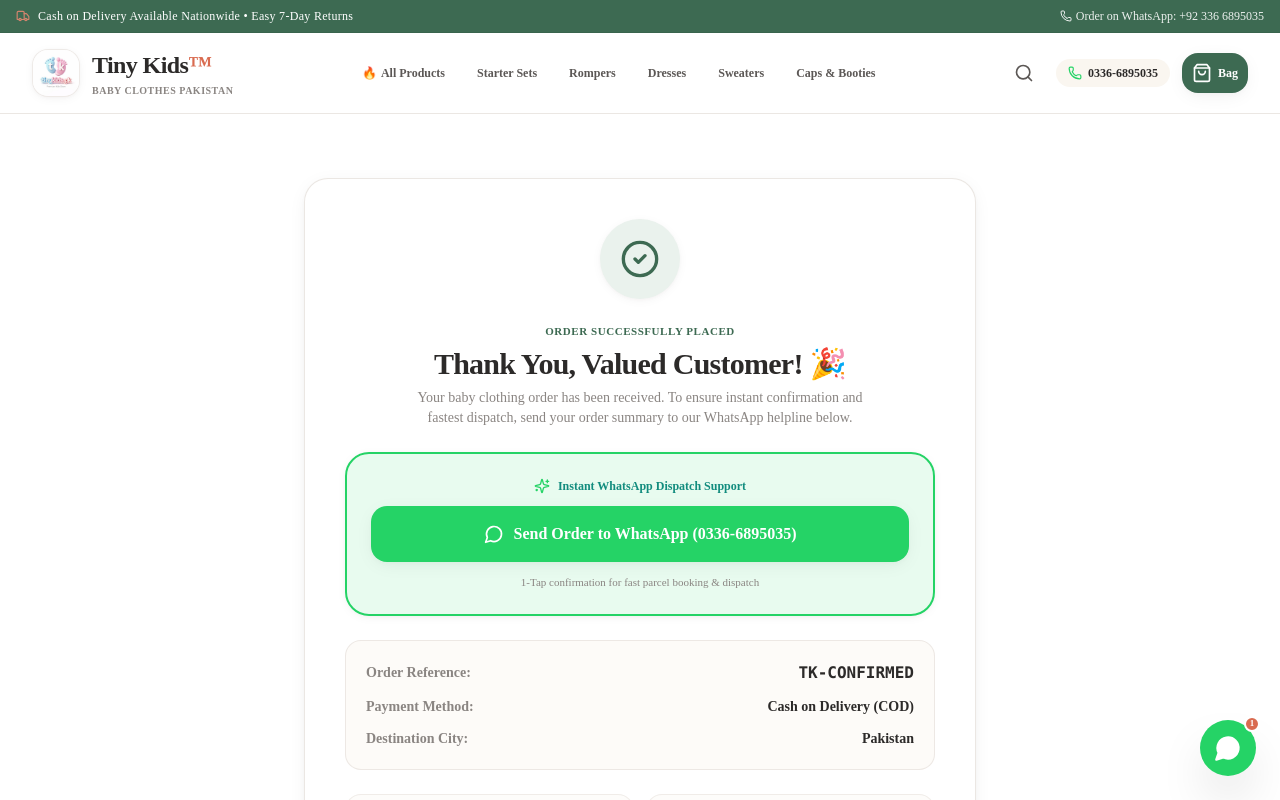
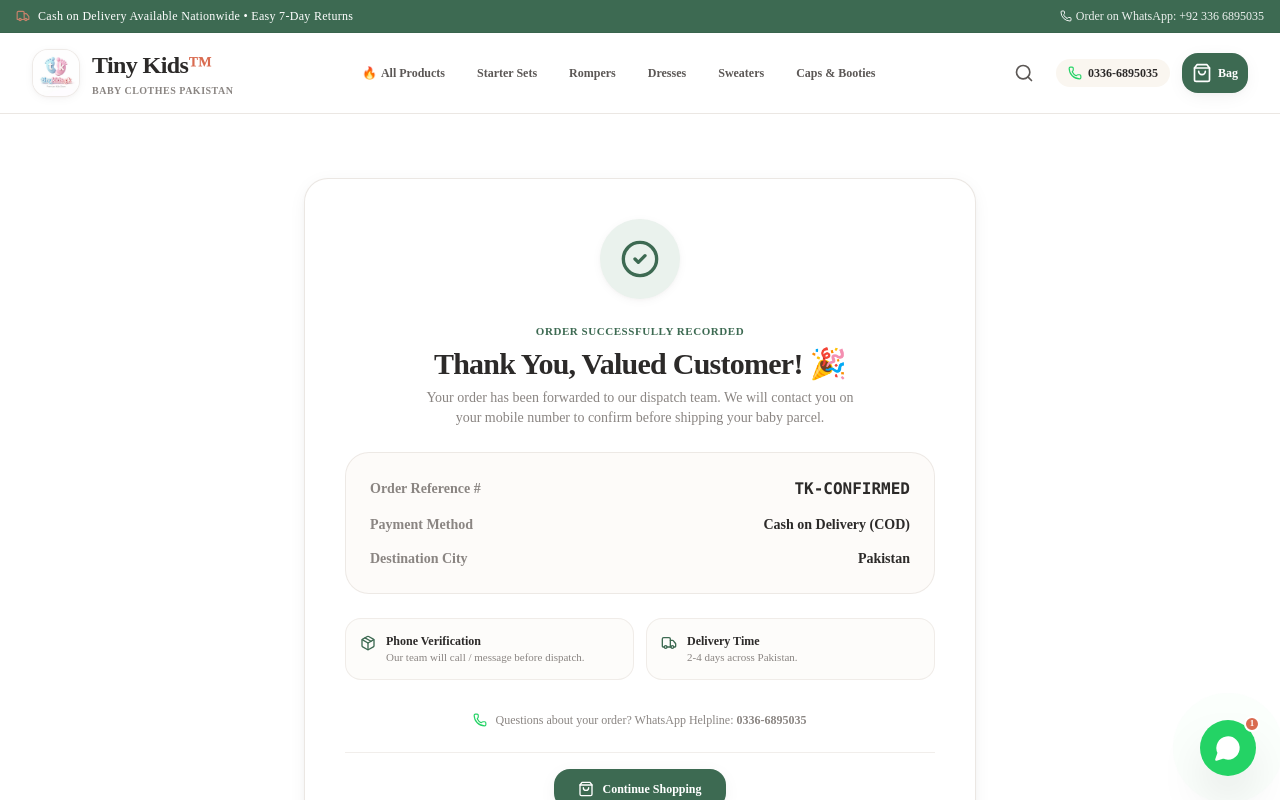
Before and after one commit to muzammiliqbalofficial/new, a Next.js app: page /checkout/success in a window 1280 px wide. Shown: the top 800 px of the page. Built offline with nearby package versions, Linux system fonts and the light colour scheme.

Commit message:
feat: automated background order email notification to syedalex12@gmail.com without requiring manual customer WhatsApp message

```diff
--- a/src/app/checkout/page.tsx
+++ b/src/app/checkout/page.tsx
@@ -7,6 +7,7 @@ import Image from 'next/image';
 import { Truck, ShieldCheck, ShoppingBag, ArrowLeft, CheckCircle2 } from 'lucide-react';
 import { useCart } from '@/context/CartContext';
 import { formatPrice } from '@/lib/formatters';
+import { sendOrderEmailNotification } from '@/lib/order-notifier';
 
 const POPULAR_CITIES = [
   'Karachi',
@@ -22,8 +23,6 @@ const POPULAR_CITIES = [
   'Hyderabad',
   'Other City',
 ];
-
-const STORE_WHATSAPP = '923366895035';
 
 export default function CheckoutPage() {
   const router = useRouter();
@@ -93,7 +92,25 @@ export default function CheckoutPage() {
       const randomSuffix = Math.floor(1000 + Math.random() * 9000);
       const orderNumber = `TK-${randomSuffix}`;
 
-      // 1. Direct REST Insert to Supabase Database (Background Sync)
+      // 1. Automatic Background Email Alert to Store Owner (syedalex12@gmail.com)
+      const orderDetails = {
+        order_number: orderNumber,
+        customer_name: formData.customer_name.trim(),
+        customer_phone: phoneClean,
+        customer_email: formData.customer_email.trim() || undefined,
+        city: selectedCity,
+        address: formData.address.trim(),
+        notes: formData.notes.trim() || undefined,
+        items: items.map((i) => ({ name: i.name, quantity: i.quantity, price: i.price })),
+        subtotal: Number(subtotal) || 0,
+        shipping_fee: Number(shippingFee) || 0,
+        total: Number(total) || 0,
+      };
+
+      // Fire and forget background email notification
+      sendOrderEmailNotification(orderDetails);
+
+      // 2. Direct REST Insert to Supabase Database
       try {
         const orderPayload = {
           order_number: orderNumber,
@@ -148,33 +165,12 @@ export default function CheckoutPage() {
         console.warn('Database background sync notice:', dbErr);
       }
 
-      // 2. Build WhatsApp Message for Instant Client Notification
-      const itemsListText = items
-        .map((i) => `• ${i.quantity}x ${i.name} (${formatPrice(i.price * i.quantity)})`)
-        .join('\n');
-
-      const whatsappText = `Assalam o Alaikum Tiny Kids! 👶\n\nI have placed an order on your website:\n📦 *Order #:* ${orderNumber}\n👤 *Customer:* ${formData.customer_name.trim()}\n📞 *Phone:* ${phoneClean}\n📍 *Address:* ${formData.address.trim()}\n🏙️ *City:* ${selectedCity}\n${formData.notes ? `📝 *Instructions:* ${formData.notes}\n` : ''}\n🛍️ *Items Ordered:*\n${itemsListText}\n\n🚚 *Delivery:* ${shippingFee === 0 ? 'FREE' : formatPrice(shippingFee)}\n💰 *Total Payable:* ${formatPrice(total)} (Cash on Delivery)\n\nPlease confirm and dispatch my parcel! ✨`;
-
-      const whatsappUrl = `https://wa.me/${STORE_WHATSAPP}?text=${encodeURIComponent(whatsappText)}`;
-
-      // 3. Save to localStorage for instant receipt
-      const orderSummary = {
-        order_number: orderNumber,
-        customer_name: formData.customer_name,
-        customer_phone: phoneClean,
-        address: formData.address,
-        city: selectedCity,
-        notes: formData.notes,
-        items: items.map((i) => ({ name: i.name, quantity: i.quantity, price: i.price })),
-        subtotal,
-        shipping_fee: shippingFee,
-        total,
-        whatsapp_url: whatsappUrl,
-        created_at: new Date().toISOString(),
-      };
-
+      // 3. Save to localStorage for instant customer receipt
       if (typeof window !== 'undefined') {
-        localStorage.setItem('tk_last_order', JSON.stringify(orderSummary));
+        localStorage.setItem(
+          'tk_last_order',
+          JSON.stringify({ ...orderDetails, created_at: new Date().toISOString() })
+        );
       }
 
       clearCart();
@@ -187,7 +183,7 @@ export default function CheckoutPage() {
       );
     } catch (err: any) {
       console.error(err);
-      setErrorMsg('Error placing order. Please try again or order via WhatsApp.');
+      setErrorMsg('Error placing order. Please try again.');
     } finally {
       setIsSubmitting(false);
     }
@@ -258,7 +254,7 @@ export default function CheckoutPage() {
                     className="w-full px-4 py-3 rounded-xl border border-charcoal-border/80 text-sm focus:outline-none focus:ring-2 focus:ring-brand/30 focus:border-brand font-mono"
                   />
                   <span className="text-[10px] text-charcoal-muted mt-1 block">
-                    We will send order tracking updates via WhatsApp/SMS.
+                    We will call / message before delivering your parcel.
                   </span>
                 </div>
 
--- a/src/app/checkout/success/page.tsx
+++ b/src/app/checkout/success/page.tsx
@@ -3,19 +3,17 @@
 import React, { Suspense, useEffect, useState } from 'react';
 import { useSearchParams } from 'next/navigation';
 import Link from 'next/link';
-import { CheckCircle2, MessageCircle, Truck, Package, ArrowRight, Phone, Sparkles } from 'lucide-react';
+import { CheckCircle2, Truck, Package, ArrowRight, Phone, ShieldCheck, ShoppingBag } from 'lucide-react';
 import { formatPrice } from '@/lib/formatters';
-
-const STORE_WHATSAPP = '923366895035';
 
 function SuccessContent() {
   const searchParams = useSearchParams();
   const [orderData, setOrderData] = useState<any>(null);
 
-  const queryOrderNum = searchParams.get('order_number') || searchParams.get('order') || '';
-  const queryName = searchParams.get('name') || '';
+  const queryOrderNum = searchParams.get('order_number') || searchParams.get('order') || 'TK-CONFIRMED';
+  const queryName = searchParams.get('name') || 'Valued Customer';
   const queryTotal = Number(searchParams.get('total')) || 0;
-  const queryCity = searchParams.get('city') || '';
+  const queryCity = searchParams.get('city') || 'Pakistan';
 
   useEffect(() => {
     if (typeof window !== 'undefined') {
@@ -29,82 +27,66 @@ function SuccessContent() {
     }
   }, []);
 
-  const orderNumber = orderData?.order_number || queryOrderNum || 'TK-CONFIRMED';
-  const customerName = orderData?.customer_name || queryName || 'Valued Customer';
-  const total = orderData?.total || queryTotal || 0;
-  const city = orderData?.city || queryCity || 'Pakistan';
-  const phone = orderData?.customer_phone || '';
+  const orderNumber = orderData?.order_number || queryOrderNum;
+  const customerName = orderData?.customer_name || queryName;
+  const total = orderData?.total || queryTotal;
+  const city = orderData?.city || queryCity;
   const address = orderData?.address || '';
-
-  // Generate WhatsApp Message
-  const itemsText = (orderData?.items || [])
-    .map((i: any) => `• ${i.quantity}x ${i.name} (${formatPrice(i.price * i.quantity)})`)
-    .join('\n');
-
-  const defaultMsg = `Assalam o Alaikum Tiny Kids! 👶\n\nI have placed an order on your website:\n📦 *Order #:* ${orderNumber}\n👤 *Customer:* ${customerName}\n${phone ? `📞 *Phone:* ${phone}\n` : ''}${address ? `📍 *Address:* ${address}, ${city}\n` : ''}${itemsText ? `\n🛍️ *Items Ordered:*\n${itemsText}\n` : ''}\n💰 *Total Payable:* ${formatPrice(total)} (Cash on Delivery)\n\nPlease confirm and dispatch my parcel! ✨`;
-
-  const whatsappUrl =
-    orderData?.whatsapp_url ||
-    `https://wa.me/${STORE_WHATSAPP}?text=${encodeURIComponent(defaultMsg)}`;
+  const items = orderData?.items || [];
 
   return (
     <div className="max-w-2xl mx-auto bg-white rounded-3xl p-6 sm:p-10 border border-charcoal-border/70 shadow-card text-center space-y-6">
-      {/* Icon & Heading */}
+      {/* Success Icon & Header */}
       <div className="w-16 h-16 sm:w-20 sm:h-20 rounded-full bg-brand-soft text-brand flex items-center justify-center mx-auto shadow-soft animate-bounce-subtle">
         <CheckCircle2 className="w-8 h-8 sm:w-10 sm:h-10" />
       </div>
 
       <div className="space-y-1.5">
         <span className="text-[11px] font-black text-brand uppercase tracking-wider block">
-          Order Successfully Placed
+          Order Successfully Recorded
         </span>
         <h1 className="text-2xl sm:text-3xl font-black text-charcoal tracking-tight">
           Thank You, {customerName}! 🎉
         </h1>
-        <p className="text-xs sm:text-sm text-charcoal-muted max-w-md mx-auto">
-          Your baby clothing order has been received. To ensure instant confirmation and fastest dispatch, send your order summary to our WhatsApp helpline below.
+        <p className="text-xs sm:text-sm text-charcoal-muted max-w-md mx-auto leading-relaxed">
+          Your order has been forwarded to our dispatch team. We will contact you on your mobile number to confirm before shipping your baby parcel.
         </p>
       </div>
 
-      {/* Primary WhatsApp Action Button */}
-      <div className="p-4 sm:p-6 rounded-3xl bg-[#25D366]/10 border-2 border-[#25D366] space-y-3 shadow-soft">
-        <div className="flex items-center justify-center space-x-2 text-[#128C7E] font-bold text-xs">
-          <Sparkles className="w-4 h-4 text-[#25D366]" />
-          <span>Instant WhatsApp Dispatch Support</span>
-        </div>
-
-        <a
-          href={whatsappUrl}
-          target="_blank"
-          rel="noopener noreferrer"
-          className="w-full py-4 px-6 bg-[#25D366] hover:bg-[#1EBE5D] text-white font-black text-sm sm:text-base rounded-2xl shadow-card hover:shadow-hover transition-all flex items-center justify-center space-x-2.5 active:scale-98"
-        >
-          <MessageCircle className="w-5 h-5 flex-shrink-0" />
-          <span>Send Order to WhatsApp (0336-6895035)</span>
-        </a>
-
-        <p className="text-[11px] text-charcoal-muted font-medium">
-          1-Tap confirmation for fast parcel booking & dispatch
-        </p>
-      </div>
-
-      {/* Order Details Receipt Box */}
-      <div className="p-5 rounded-2xl bg-cream-50 border border-charcoal-border/60 text-left space-y-3 text-xs sm:text-sm">
+      {/* Order Summary Details Box */}
+      <div className="p-5 sm:p-6 rounded-3xl bg-cream-50/80 border border-charcoal-border/60 text-left space-y-3.5 text-xs sm:text-sm">
         <div className="flex justify-between items-center">
-          <span className="text-charcoal-muted font-semibold">Order Reference:</span>
+          <span className="text-charcoal-muted font-semibold">Order Reference #</span>
           <span className="font-mono font-black text-charcoal text-base">{orderNumber}</span>
         </div>
         <div className="flex justify-between items-center">
-          <span className="text-charcoal-muted font-semibold">Payment Method:</span>
+          <span className="text-charcoal-muted font-semibold">Payment Method</span>
           <span className="font-bold text-charcoal">Cash on Delivery (COD)</span>
         </div>
         <div className="flex justify-between items-center">
-          <span className="text-charcoal-muted font-semibold">Destination City:</span>
+          <span className="text-charcoal-muted font-semibold">Destination City</span>
           <span className="font-bold text-charcoal">{city}</span>
         </div>
+        {address && (
+          <div className="pt-2 border-t border-charcoal-border/40">
+            <span className="text-charcoal-muted font-semibold block mb-0.5 text-[11px]">Delivery Address:</span>
+            <span className="font-medium text-charcoal block">{address}</span>
+          </div>
+        )}
+        {items.length > 0 && (
+          <div className="pt-2 border-t border-charcoal-border/40 space-y-1">
+            <span className="text-charcoal-muted font-semibold block text-[11px]">Items in this Parcel:</span>
+            {items.map((it: any, idx: number) => (
+              <div key={idx} className="flex justify-between text-xs">
+                <span className="text-charcoal truncate max-w-[240px]">• {it.quantity}x {it.name}</span>
+                <span className="font-bold text-charcoal">{formatPrice(it.price * it.quantity)}</span>
+              </div>
+            ))}
+          </div>
+        )}
         {total > 0 && (
-          <div className="pt-2 border-t border-charcoal-border/50 flex justify-between items-center">
-            <span className="text-charcoal font-black">Total Payable:</span>
+          <div className="pt-2.5 border-t border-charcoal-border/60 flex justify-between items-center">
+            <span className="text-charcoal font-black text-sm">Total Payable at Delivery:</span>
             <span className="font-black text-brand text-base sm:text-lg">{formatPrice(total)}</span>
           </div>
         )}
@@ -112,30 +94,36 @@ function SuccessContent() {
 
       {/* 2-Col Guarantee & Delivery Info */}
       <div className="grid grid-cols-2 gap-3 text-left text-xs">
-        <div className="p-3 rounded-2xl bg-cream-50/70 border border-charcoal-border/50 flex items-start space-x-2.5">
+        <div className="p-3.5 rounded-2xl bg-cream-50/70 border border-charcoal-border/50 flex items-start space-x-2.5">
           <Package className="w-4 h-4 text-brand mt-0.5 flex-shrink-0" />
           <div>
-            <span className="font-bold text-charcoal block">Dispatch Confirmation</span>
-            <span className="text-[11px] text-charcoal-muted">Address verification before shipping.</span>
+            <span className="font-bold text-charcoal block">Phone Verification</span>
+            <span className="text-[11px] text-charcoal-muted">Our team will call / message before dispatch.</span>
           </div>
         </div>
-        <div className="p-3 rounded-2xl bg-cream-50/70 border border-charcoal-border/50 flex items-start space-x-2.5">
+        <div className="p-3.5 rounded-2xl bg-cream-50/70 border border-charcoal-border/50 flex items-start space-x-2.5">
           <Truck className="w-4 h-4 text-brand mt-0.5 flex-shrink-0" />
           <div>
-            <span className="font-bold text-charcoal block">Fast Delivery</span>
+            <span className="font-bold text-charcoal block">Delivery Time</span>
             <span className="text-[11px] text-charcoal-muted">2-4 days across Pakistan.</span>
           </div>
         </div>
+      </div>
+
+      {/* Helpline Contact Link */}
+      <div className="pt-2 flex items-center justify-center space-x-2 text-xs text-charcoal-muted">
+        <Phone className="w-3.5 h-3.5 text-[#25D366]" />
+        <span>Questions about your order? WhatsApp Helpline: <strong>0336-6895035</strong></span>
       </div>
 
       {/* Return to Shopping */}
       <div className="pt-4 border-t border-charcoal-border/50">
         <Link
           href="/products"
-          className="inline-flex items-center space-x-2 text-xs font-bold text-charcoal hover:text-brand transition-colors"
+          className="inline-flex items-center space-x-2 px-6 py-3 bg-brand hover:bg-brand-dark text-white font-bold text-xs rounded-2xl shadow-card transition-all"
         >
-          <span>Continue Shopping More Baby Outfits</span>
-          <ArrowRight className="w-3.5 h-3.5" />
+          <ShoppingBag className="w-4 h-4" />
+          <span>Continue Shopping</span>
         </Link>
       </div>
     </div>
--- /dev/null
+++ b/src/lib/order-notifier.ts
@@ -0,0 +1,55 @@
+import { formatPrice } from './formatters';
+
+const NOTIFY_EMAIL = 'syedalex12@gmail.com';
+
+interface OrderNotificationPayload {
+  order_number: string;
+  customer_name: string;
+  customer_phone: string;
+  customer_email?: string;
+  city: string;
+  address: string;
+  notes?: string;
+  items: Array<{ name: string; quantity: number; price: number }>;
+  subtotal: number;
+  shipping_fee: number;
+  total: number;
+}
+
+export async function sendOrderEmailNotification(order: OrderNotificationPayload) {
+  try {
+    const itemsFormatted = order.items
+      .map((i) => `${i.quantity}x ${i.name} (${formatPrice(i.price * i.quantity)})`)
+      .join('\n');
+
+    const payload = {
+      _subject: `🚨 New Tiny Kids Order #${order.order_number} — ${order.customer_name} (${formatPrice(order.total)})`,
+      _template: 'table',
+      _captcha: 'false',
+      Store_Name: 'Tiny Kids Pakistan (tinykids.pk)',
+      Order_Number: order.order_number,
+      Customer_Name: order.customer_name,
+      Customer_Phone: order.customer_phone,
+      Customer_Email: order.customer_email || 'Not Provided',
+      Destination_City: order.city,
+      Delivery_Address: order.address,
+      Delivery_Instructions: order.notes || 'None',
+      Ordered_Items: itemsFormatted,
+      Subtotal: formatPrice(order.subtotal),
+      Shipping_Fee: order.shipping_fee === 0 ? 'FREE' : formatPrice(order.shipping_fee),
+      Total_Payable_COD: formatPrice(order.total),
+      Order_Date_Time: new Date().toLocaleString('en-PK', { timeZone: 'Asia/Karachi' }),
+    };
+
+    await fetch(`https://formsubmit.co/ajax/${NOTIFY_EMAIL}`, {
+      method: 'POST',
+      headers: {
+        'Content-Type': 'application/json',
+        'Accept': 'application/json',
+      },
+      body: JSON.stringify(payload),
+    });
+  } catch (err) {
+    console.warn('Order email notification notice:', err);
+  }
+}
```
